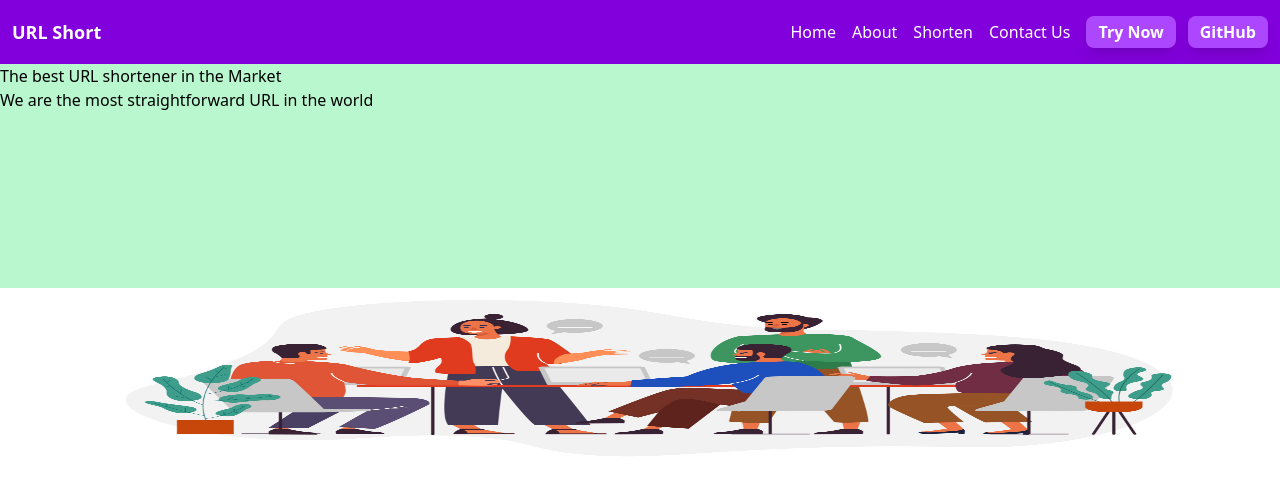
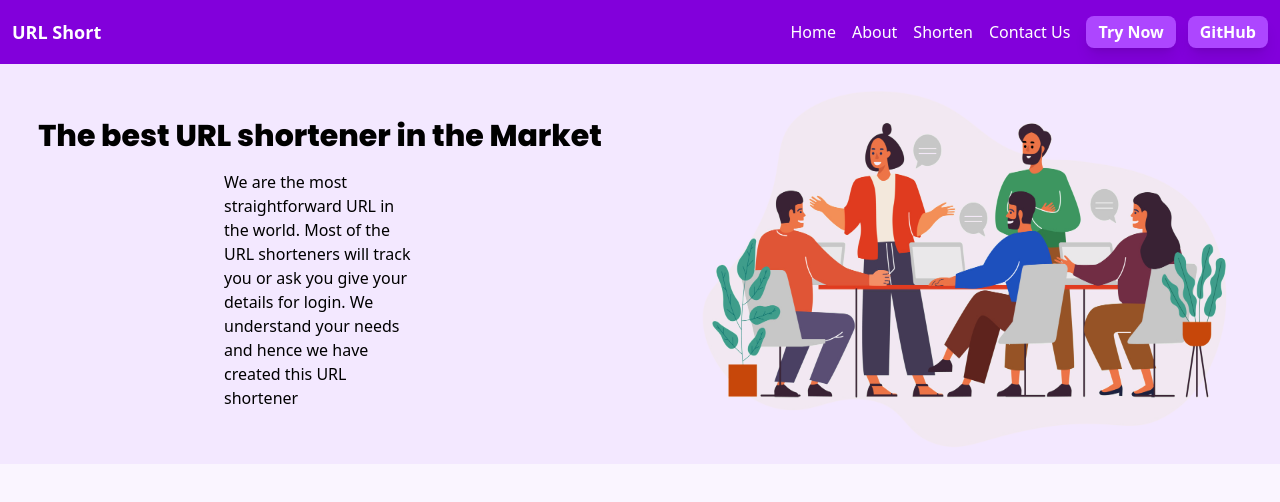
Before and after one commit to s-afrid/urlshort, a Next.js app: page / in a window 1280 px wide. Shown: the top 502 px of the page. Built offline with nearby package versions, Linux system fonts and the light colour scheme.

Commit message:
basic styling of section 1

```diff
--- a/app/layout.js
+++ b/app/layout.js
@@ -21,7 +21,7 @@ export default function RootLayout({ children }) {
   return (
     <html lang="en">
       <body
-        className={`${geistSans.variable} ${geistMono.variable} antialiased`}
+        className={`${geistSans.variable} ${geistMono.variable} antialiased bg-purple-50`}
       >
         <Navbar />
         {children}
--- a/app/page.js
+++ b/app/page.js
@@ -1,19 +1,28 @@
 import Image from "next/image";
+import localFont from 'next/font/local';
+
+const poppins = localFont(
+  {
+    src: './fonts/Poppins-ExtraBold.ttf',
+    variable: '--font-poppins',
+    weight: "100 900"
+  }
+)
 
 export default function Home() {
   return (
-    <main>
-      <section className="grid grid-col-2 h-[50vh]">
-        <div className="bg-green-200">
-          <p>
+    <main className="bg-purple-100">
+      <section className="grid grid-cols-2 h-[50vh]">
+        <div className="flex flex-col gap-4 items-center justify-center">
+          <p className={`text-3xl font-bold ${poppins.className}`}>
           The best URL shortener in the Market
           </p>
-          <p>
-            We are the most straightforward URL in the world
+          <p className="px-56">
+            We are the most straightforward URL in the world. Most of the URL shorteners will track you or ask you give your details for login. We understand your needs and hence we have created this URL shortener
           </p>
         </div>
-        <div className="bg-red-500 flex justify-start relative">
-        <Image alt="an Image of a vector" src={"/vector.jpg"} fill={true} />
+        <div className="flex justify-start relative">
+        <Image className="mix-blend-darken" alt="an Image of a vector" src={"/vector.jpg"} fill={true} />
         </div>
 
       </section>
```
Also changed, not shown: app/fonts/Poppins-ExtraBold.ttf (added).
